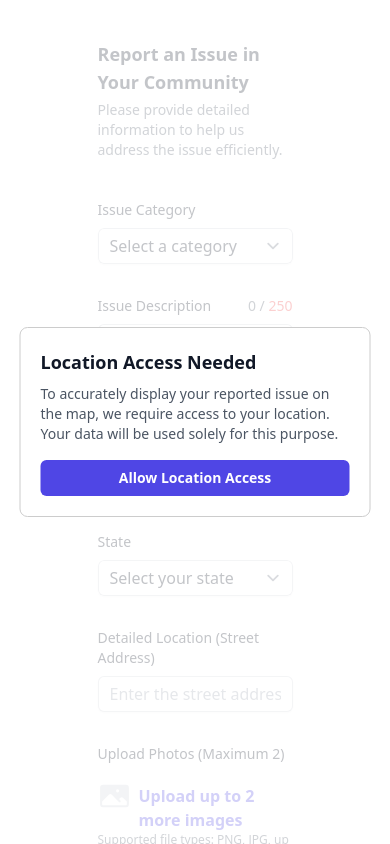
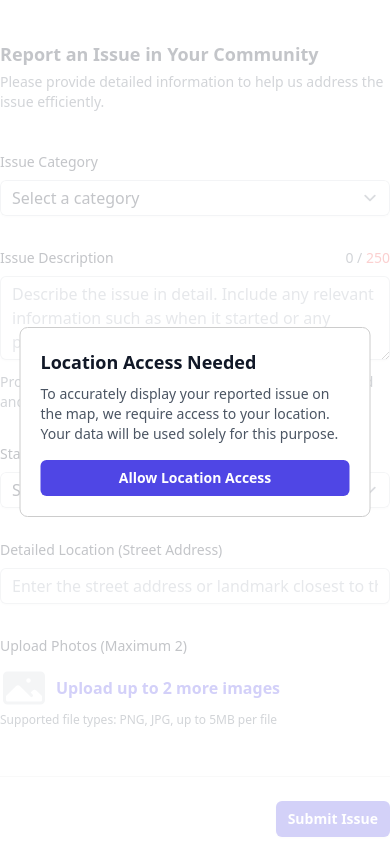
Before and after one commit to rolix202/community_issue_reporting_platform, a React (Vite) app in the folder client/: page /add-issue in a window 390 px wide. Shown: the top 844 px of the page. Built offline with nearby package versions, Linux system fonts and the light colour scheme.

Commit message:
Update AddIssue.jsx
Changed the width of the form on mobile

```diff
--- a/client/src/pages/AddIssue.jsx
+++ b/client/src/pages/AddIssue.jsx
@@ -179,7 +179,7 @@
   };
 
   return (
-    <div className='w-1/2 mx-auto my-10'>
+    <div className='w-full md:w-1/2 mx-auto my-10'>
       <form method='post' encType='multipart/form-data' onSubmit={handleFormSubmit}>
         {/* Initial Modal to Inform Users Before Requesting Location */}
         <Modal isOpen={showInitialModal} style={modalStyles} ariaHideApp={false}>
```
